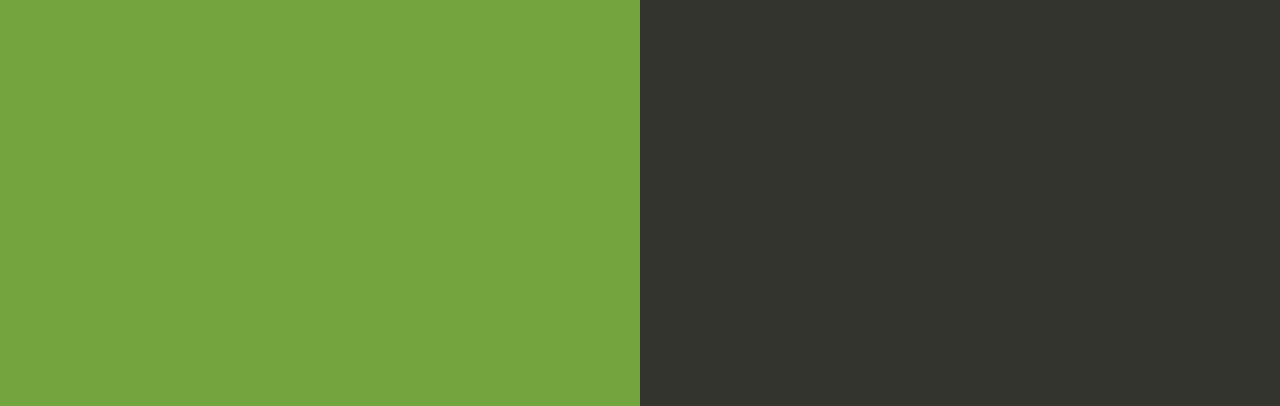
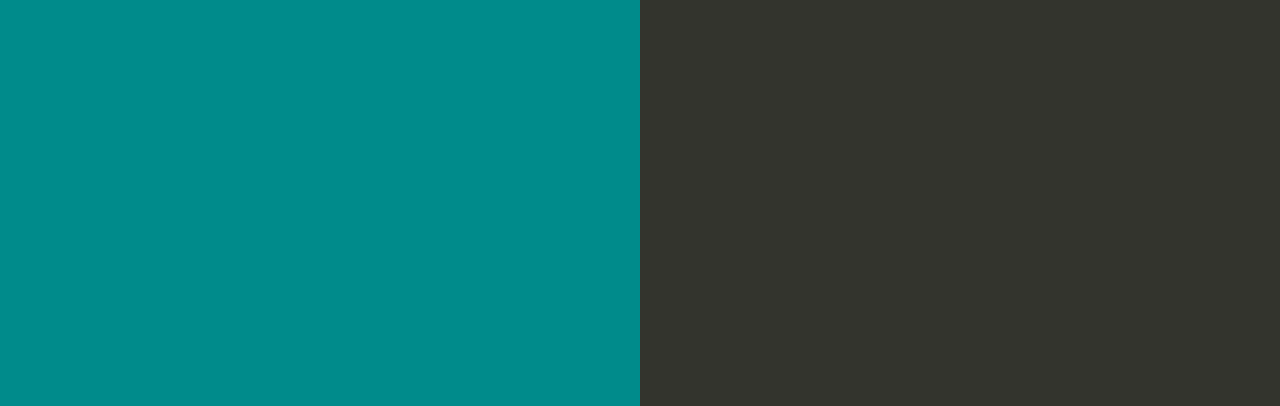
Before and after one commit to ARanchod/HelloWorld, a website: page index.html in a window 1280 px wide. Shown: the part 394-800 px from the top of the page. Drawn offline with Linux system fonts and the light colour scheme.

Commit message:
Update index.html

```diff
--- a/index.html
+++ b/index.html
@@ -35,7 +35,7 @@
 
         text-align: right;
         padding-top: 11em;
-        background-color: #73A53E;
+        background-color: #008B8B;
 
       }
       .textColumn p {
```
